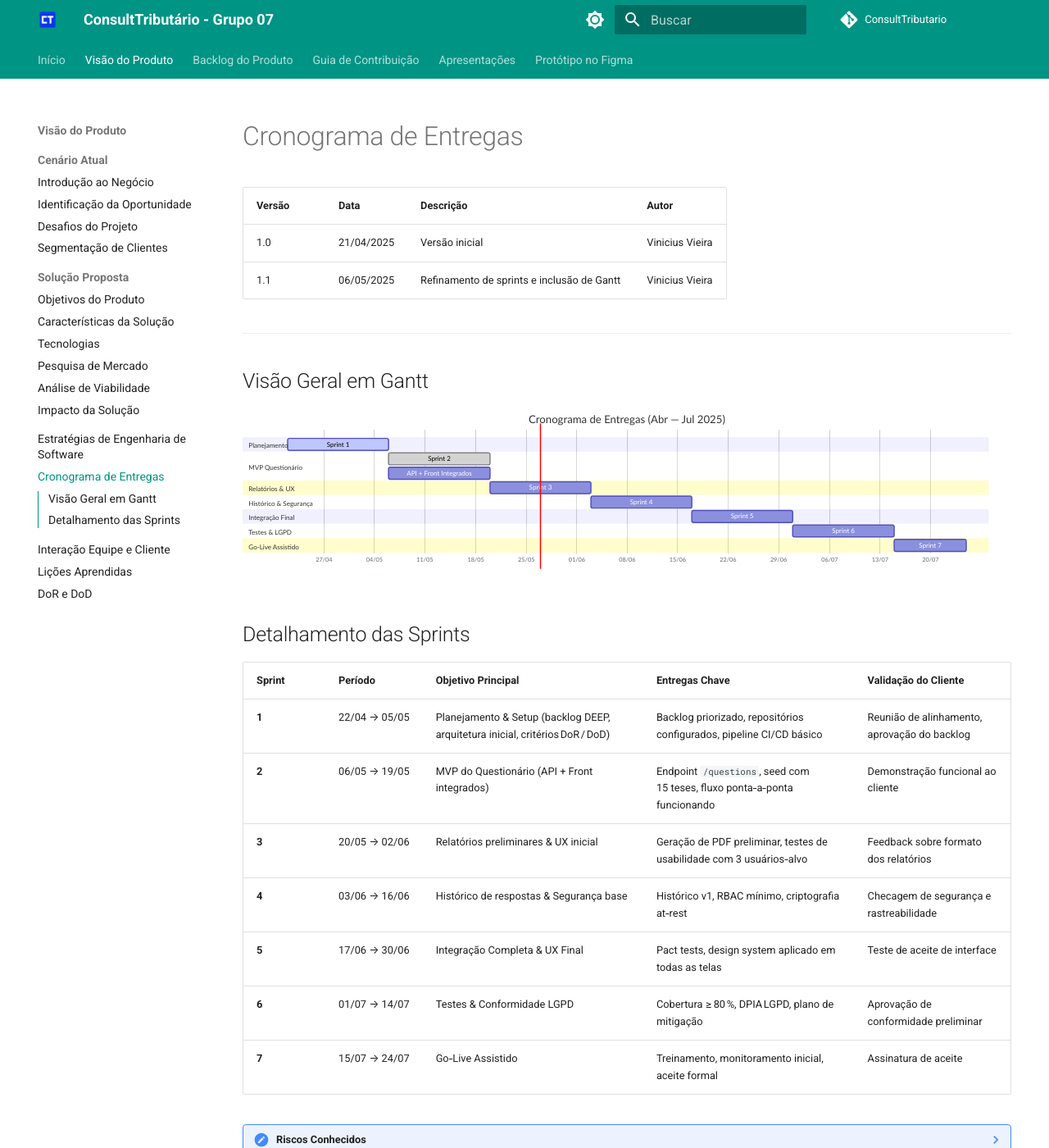
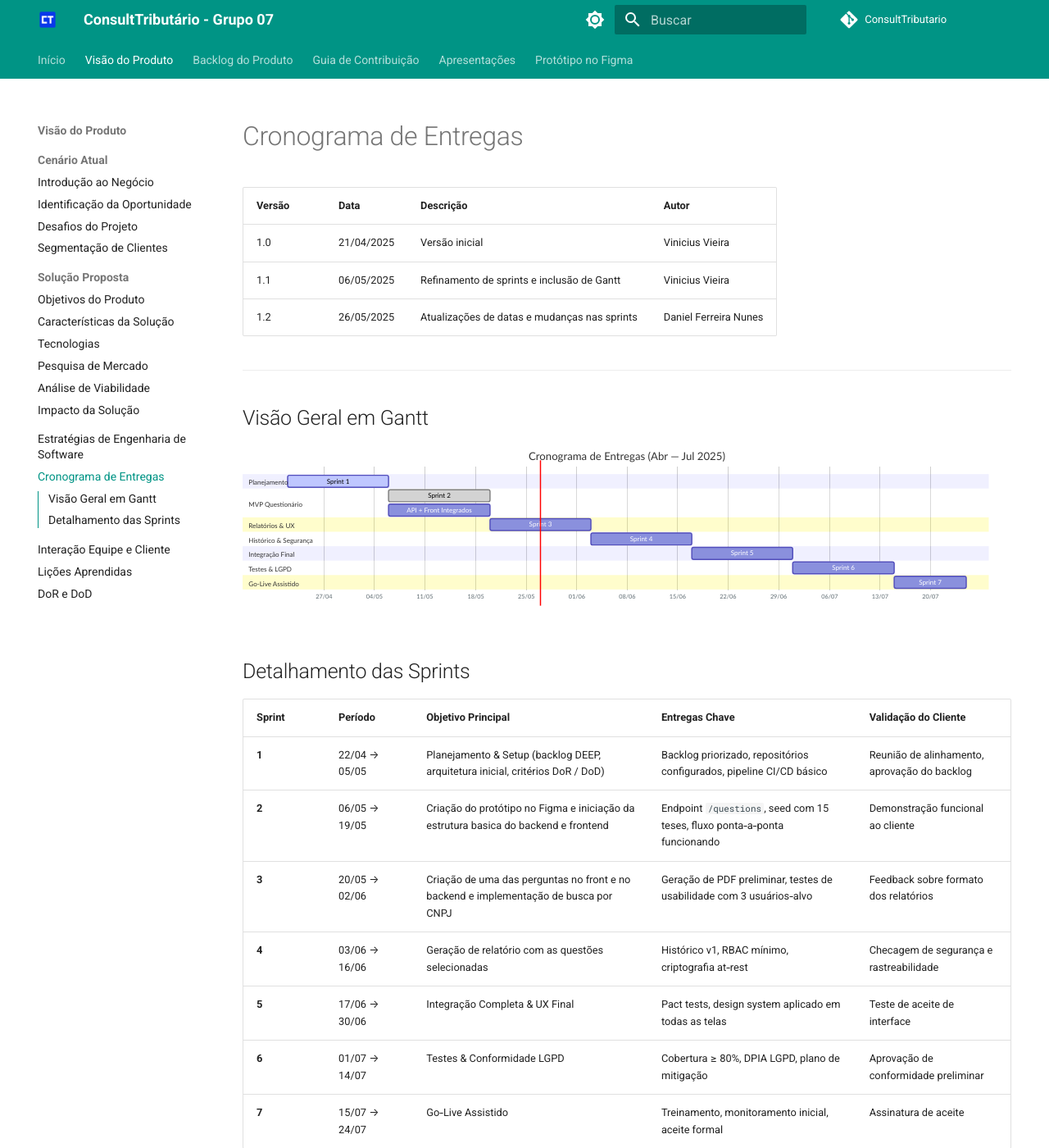
Before and after one commit to mdsreq-fga-unb/2025.1-T02-ConsultTributario, an MkDocs documentation site: the page built from docs/visao-produto/cronograma-entrega.md, in a window 1280 px wide and 1400 px high. Shown: the whole window at 82% size. Built offline with MkDocs 1.6.1 and Material for MkDocs 9.7.7, drawn with Linux system fonts in a browser that asks for light colours; comment, search, counter and statistics services are not loaded.

Commit message:
atualizando o cronograma

```diff
--- a/docs/visao-produto/cronograma-entrega.md
+++ b/docs/visao-produto/cronograma-entrega.md
@@ -5,6 +5,8 @@
 | ------ | ---------- | ------------------------------------------ | --------------- |
 | 1.0    | 21/04/2025 | Versão inicial                             | Vinicius Vieira |
 | 1.1    | 06/05/2025 | Refinamento de sprints e inclusão de Gantt | Vinicius Vieira |
+| 1.2    | 26/05/2025 | Atualizações de datas e mudanças nas sprints | Daniel Ferreira Nunes |
+
 
 ---
 
@@ -44,13 +46,13 @@ gantt
 
 | Sprint | Período       | Objetivo Principal                                                            | Entregas Chave                                                            | Validação do Cliente                         |
 | ------ | ------------- | ----------------------------------------------------------------------------- | ------------------------------------------------------------------------- | -------------------------------------------- |
-| **1**  | 22/04 → 05/05 | Planejamento & Setup (backlog DEEP, arquitetura inicial, critérios DoR / DoD) | Backlog priorizado, repositórios configurados, pipeline CI/CD básico      | Reunião de alinhamento, aprovação do backlog |
-| **2**  | 06/05 → 19/05 | MVP do Questionário (API + Front integrados)                                  | Endpoint `/questions`, seed com 15 teses, fluxo ponta‑a‑ponta funcionando | Demonstração funcional ao cliente            |
-| **3**  | 20/05 → 02/06 | Relatórios preliminares & UX inicial                                          | Geração de PDF preliminar, testes de usabilidade com 3 usuários‑alvo      | Feedback sobre formato dos relatórios        |
-| **4**  | 03/06 → 16/06 | Histórico de respostas & Segurança base                                       | Histórico v1, RBAC mínimo, criptografia at‑rest                           | Checagem de segurança e rastreabilidade      |
-| **5**  | 17/06 → 30/06 | Integração Completa & UX Final                                                | Pact tests, design system aplicado em todas as telas                      | Teste de aceite de interface                 |
-| **6**  | 01/07 → 14/07 | Testes & Conformidade LGPD                                                    | Cobertura ≥ 80 %, DPIA LGPD, plano de mitigação                           | Aprovação de conformidade preliminar         |
-| **7**  | 15/07 → 24/07 | Go‑Live Assistido                                                             | Treinamento, monitoramento inicial, aceite formal                         | Assinatura de aceite                         |
+| **1**  | 22/04 → 05/05 | Planejamento & Setup (backlog DEEP, arquitetura inicial, critérios DoR / DoD) | Backlog priorizado, repositórios configurados, pipeline CI/CD básico      | Reunião de alinhamento, aprovação do backlog |
+| **2**  | 06/05 → 19/05 | Criação do protótipo no Figma e iniciação da estrutura basica do backend e frontend               | Endpoint `/questions`, seed com 15 teses, fluxo ponta‑a‑ponta funcionando | Demonstração funcional ao cliente            |
+| **3**  | 20/05 → 02/06 | Criação de uma das perguntas no front e no backend e implementação de busca por CNPJ | Geração de PDF preliminar, testes de usabilidade com 3 usuários‑alvo      | Feedback sobre formato dos relatórios        |
+| **4**  | 03/06 → 16/06 | Geração de relatório com as questões selecionadas                             | Histórico v1, RBAC mínimo, criptografia at‑rest                           | Checagem de segurança e rastreabilidade      |
+| **5**  | 17/06 → 30/06 | Integração Completa & UX Final                                                | Pact tests, design system aplicado em todas as telas                      | Teste de aceite de interface                 |
+| **6**  | 01/07 → 14/07 | Testes & Conformidade LGPD                                                    | Cobertura ≥ 80%, DPIA LGPD, plano de mitigação                           | Aprovação de conformidade preliminar         |
+| **7**  | 15/07 → 24/07 | Go‑Live Assistido                                                             | Treinamento, monitoramento inicial, aceite formal                         | Assinatura de aceite                         |
 
 ??? note "Riscos Conhecidos"
 \* Mudanças na legislação tributária
```
